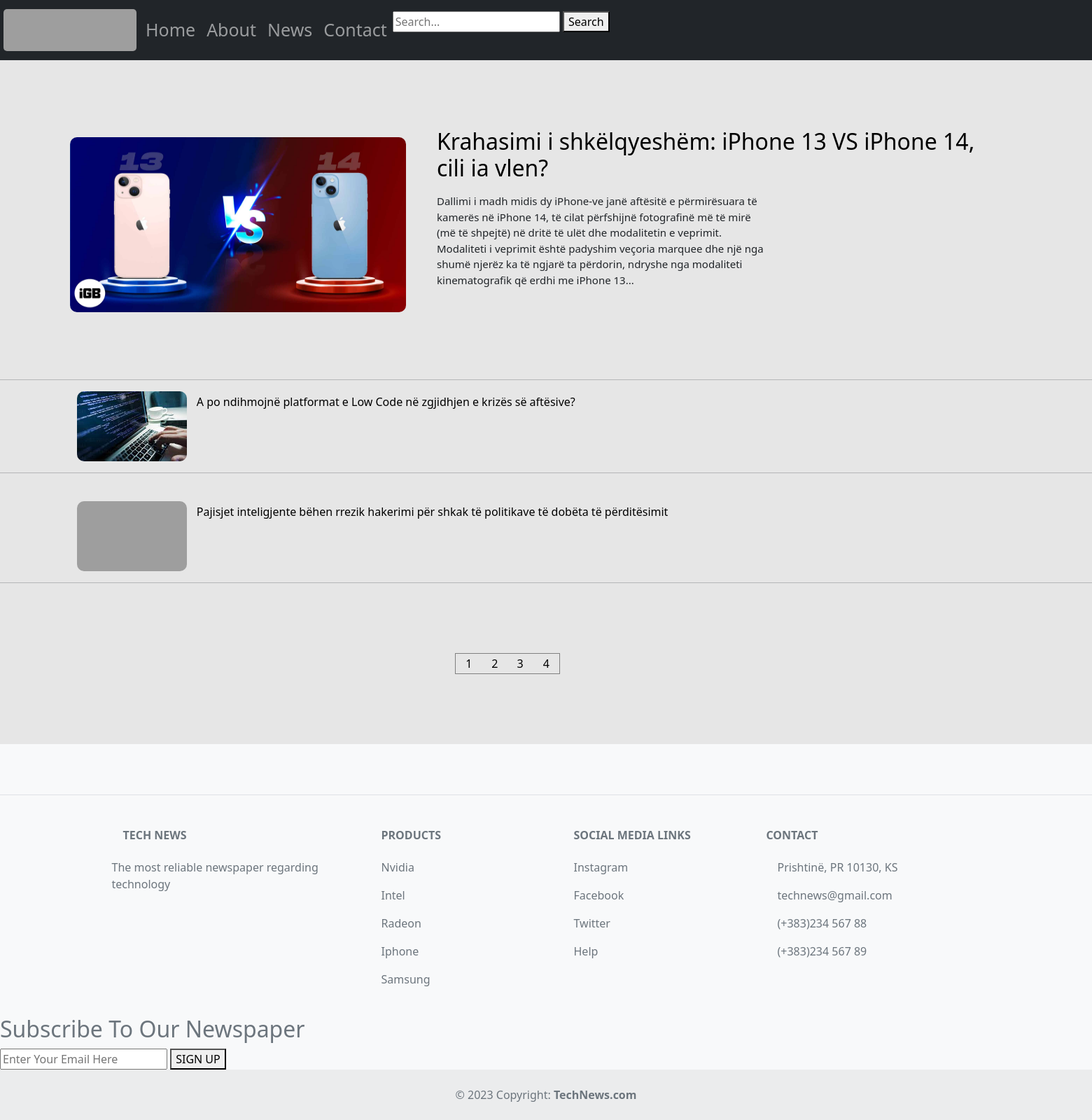
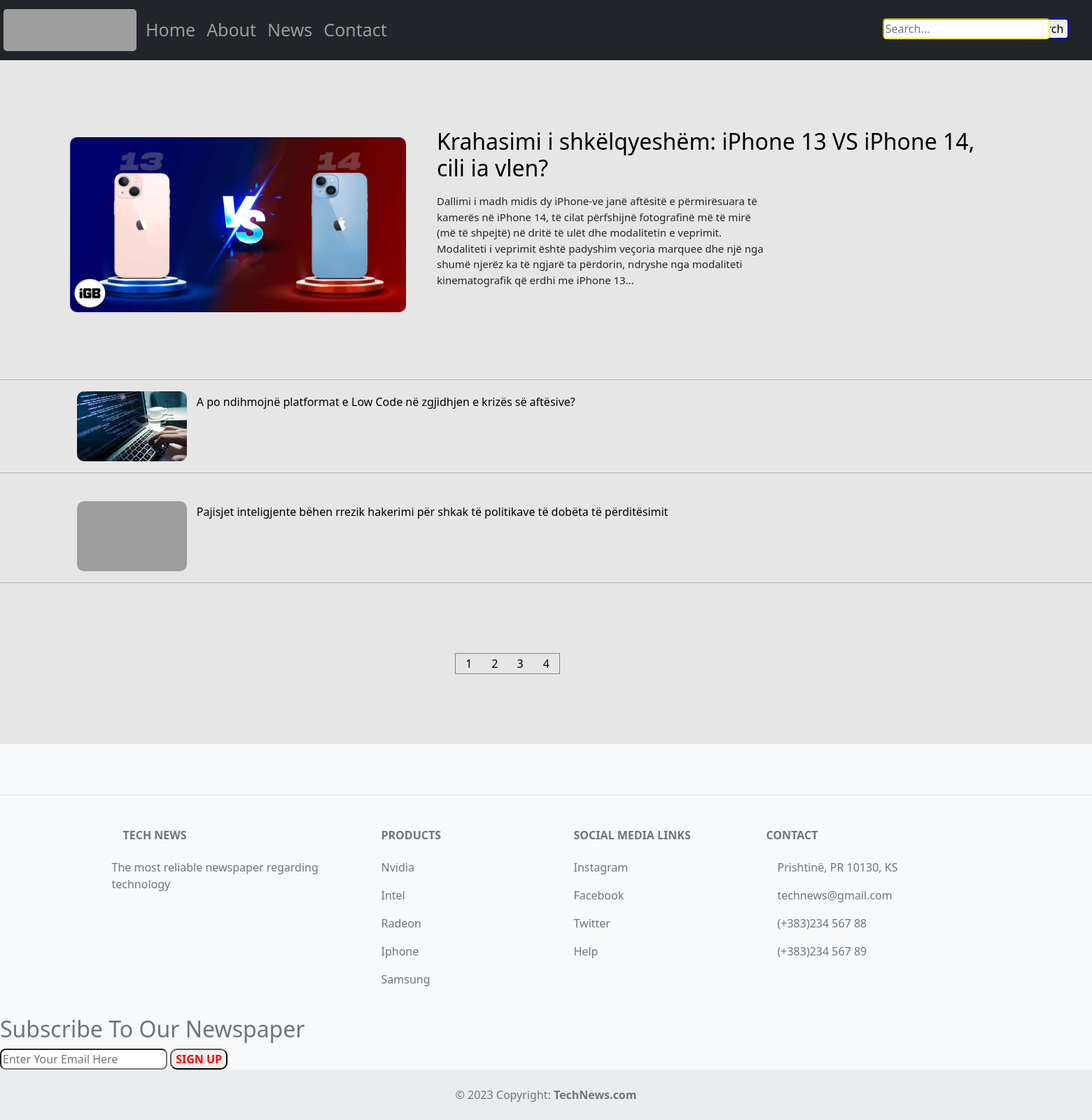
Before and after one commit to gyltenesfishta/TechNews, a PHP site: page /html/news.html in a window 1560 px wide. Shown: the whole page at 70% size. Run offline with PHP 8.4, Linux system fonts and the light colour scheme; grey boxes are pictures that could not be loaded.

Commit message:
finishing jquery for sign up button

```diff
--- a/css/news.css
+++ b/css/news.css
@@ -104,3 +104,40 @@ a:hover{
   margin-right:550px;
 
    }
+   .subscribe{
+
+    padding-left: 2%;
+    padding-right: 2%;
+    margin-top: -9%;
+    padding-bottom: 5%;
+}
+
+.submit_button{
+padding-top: 0.5%;
+}
+#submit{
+    border-radius: 10px;
+    color: red;
+    font-weight: bold;
+}
+.emailText{
+    border-radius: 8px;
+}
+.header-container-search{
+    position: relative;
+}
+.searchText{
+    position: absolute;
+    margin-left: 700px;
+    margin-top: 1%;
+    border-radius: 5px;
+    border-color: yellow;
+    color: black;
+}
+.searchButton{
+    margin-left: 900px;
+    margin-top: 1%;
+    border-radius: 5px;
+    border-color: blue;
+    color: black;
+}
```
Also changed, not shown: html/index.html (+8 -8 lines).
